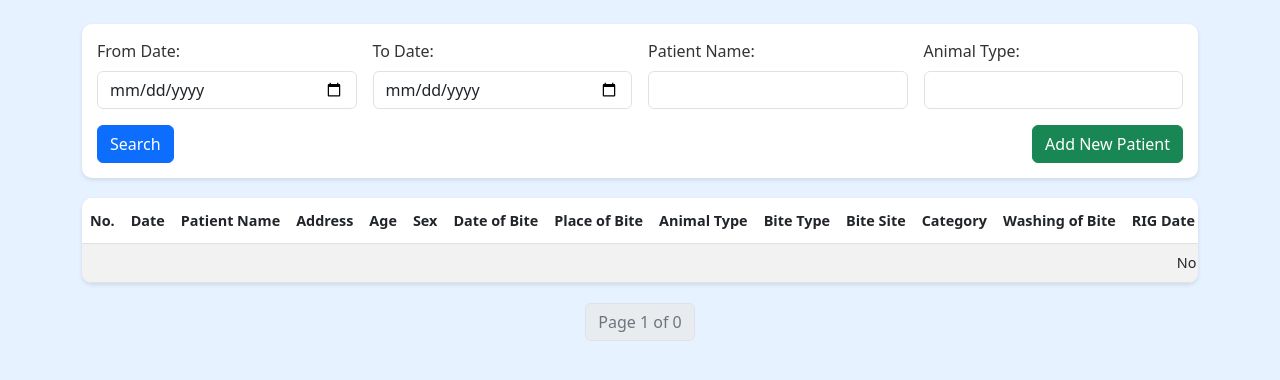
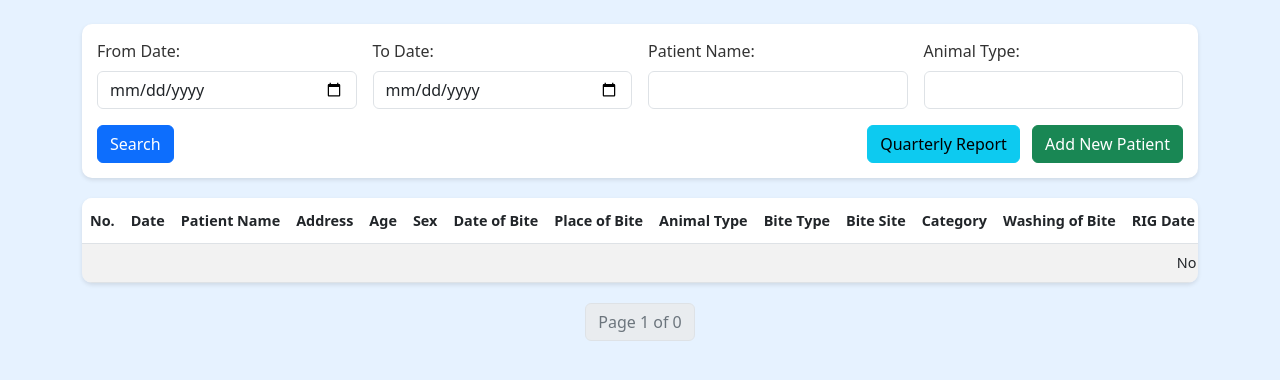
Before and after one commit to Aaroonn27/MHO, a PHP site: page /rabies_registry.php in a window 1280 px wide. Shown: the part 237-617 px from the top of the page. Run offline with PHP 8.4, Linux system fonts and the light colour scheme; data that the repository does not hold is empty.

Commit message:
report button

```diff
--- a/rabies_registry.php
+++ b/rabies_registry.php
@@ -69,7 +69,10 @@ $current_page = $result['current_page'];
                 </div>
                 <div class="col-12 d-flex justify-content-between">
                     <button type="submit" class="btn btn-primary">Search</button>
-                    <a href="rabies_form.php" class="btn btn-success">Add New Patient</a>
+                    <div>
+                        <a href="quarterly_report.php" class="btn btn-info me-2">Quarterly Report</a>
+                        <a href="rabies_form.php" class="btn btn-success">Add New Patient</a>
+                    </div>
                 </div>
             </form>
         </div>
```
